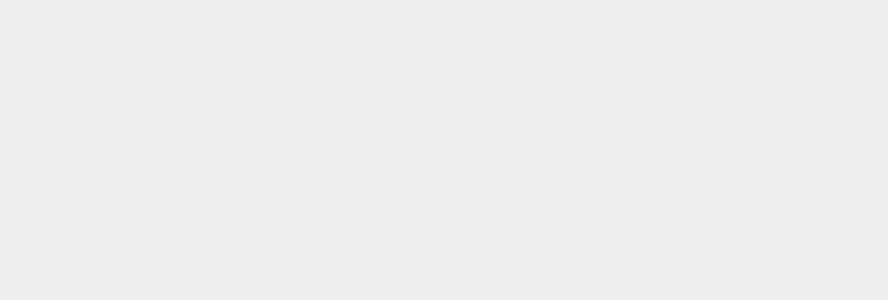
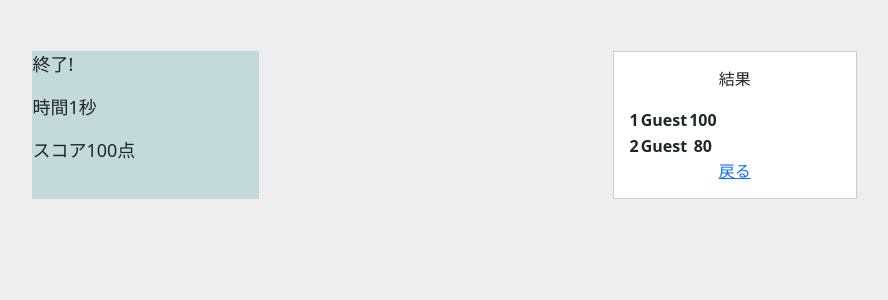
Before and after one commit to ut-code/typing-game, a React (Vite) app in the folder frontend/: page /result in a window 1280 px wide. Before the commit this address had no page. Shown: the top 300 px of the page, without its empty margins (372-1260 px from the left). Built offline with nearby package versions, Linux system fonts and the light colour scheme.

Commit message:
一旦/resultで仮result画面が見れて整形できるようにした

```diff
--- a/frontend/src/App.tsx
+++ b/frontend/src/App.tsx
@@ -1,12 +1,14 @@
 import { Routes, Route } from "react-router-dom";
 import Home from "./pages/Home/Home";
 import Basic from "./pages/Home/Basic/Basic";
+import Result from "./pages/Home/Result/Result";
 export default function App() {
   return (
     <>
       <Routes>
         <Route path="/" element={<Home />}></Route>
         <Route path="/basic" element={<Basic />}></Route>
+        <Route path="/result" element={<Result />}></Route>
       </Routes>
     </>
   );
--- a/frontend/src/pages/Home/Basic/Basic.tsx
+++ b/frontend/src/pages/Home/Basic/Basic.tsx
@@ -3,6 +3,9 @@ import Keyboard from "./../../../../../keyboard/src/App";
 import "./style.css";
 // @ts-ignore
 import script from "./script";
+
+import "bootstrap/dist/css/bootstrap.min.css";
+import { Button, Form } from "react-bootstrap";
 
 export default function Basic() {
   const [content, setContent] = useState<string>("a");
--- a/frontend/src/pages/Home/Home.tsx
+++ b/frontend/src/pages/Home/Home.tsx
@@ -1,7 +1,7 @@
 import { useEffect } from "react";
+import "./style.css";
 // @ts-ignore
 import script from "./script.js";
-import "./style.css";
 
 import "bootstrap/dist/css/bootstrap.min.css";
 import { Button, Form } from "react-bootstrap";
--- /dev/null
+++ b/frontend/src/pages/Home/Result/Result.tsx
@@ -0,0 +1,54 @@
+import { useEffect, useState } from "react";
+import "./style.css";
+// @ts-ignore
+import script from "./script";
+
+import "bootstrap/dist/css/bootstrap.min.css";
+import { Button, Form } from "react-bootstrap";
+
+let i: number = 1;
+// const listItems: string[] = ['りんご', 'バナナ', 'みかん'];
+
+export default function Result() {
+  useEffect(() => {
+    script();
+  }, []);
+  return (
+    <>
+      <head>
+        <title>結果</title>
+      </head>
+      <body>
+        <div class="flex">
+          <div class="yourResults">
+            <p id="finish">終了!</p>
+            <p id="time">時間秒</p>
+            <p id="score">スコア点</p>
+          </div>
+          <div class="rankBoard">
+            <p id="results">結果</p>
+            <table id="ranking">
+              {/* {i=1} */}
+              <tr>
+                <th>1</th>
+                <th>Guest</th>
+                <th>100</th>
+              </tr>
+              <tr>
+                <th>2</th>
+                <th>Guest</th>
+                <th>80</th>
+              </tr>
+              {/* <% i=1 %>
+              <% for (let listItem of listItems) {%>
+              <tr><th><%= i %></th><th><%= listItem.username %></th><th><%= listItem.score %></th></tr>
+              <% i++ %>
+              <% } %> */}
+            </table>
+            <a href="/">戻る</a>
+          </div>
+        </div>
+      </body>
+    </>
+  );
+}
--- /dev/null
+++ b/frontend/src/pages/Home/Result/script.js
@@ -0,0 +1,4 @@
+export default async function script() {
+  document.getElementById("time").textContent = "時間" + "1" + "秒";
+  document.getElementById("score").textContent = "スコア" + "100" + "点";
+}
--- /dev/null
+++ b/frontend/src/pages/Home/Result/style.css
@@ -0,0 +1,22 @@
+body {
+  background-color: #eeeeee;
+  padding: 2vw;
+}
+.yourResults {
+  font-size: large;
+  background: scroll;
+  background-color: rgb(194, 218, 218);
+  width: 500px;
+  margin: 0% 30%;
+}
+.rankBoard {
+  background: #ffffff;
+  width: 500px;
+  padding: 15px;
+  border: 1px solid #cccccc;
+  margin: auto;
+  text-align: center;
+}
+.flex {
+  display: flex;
+}
```
